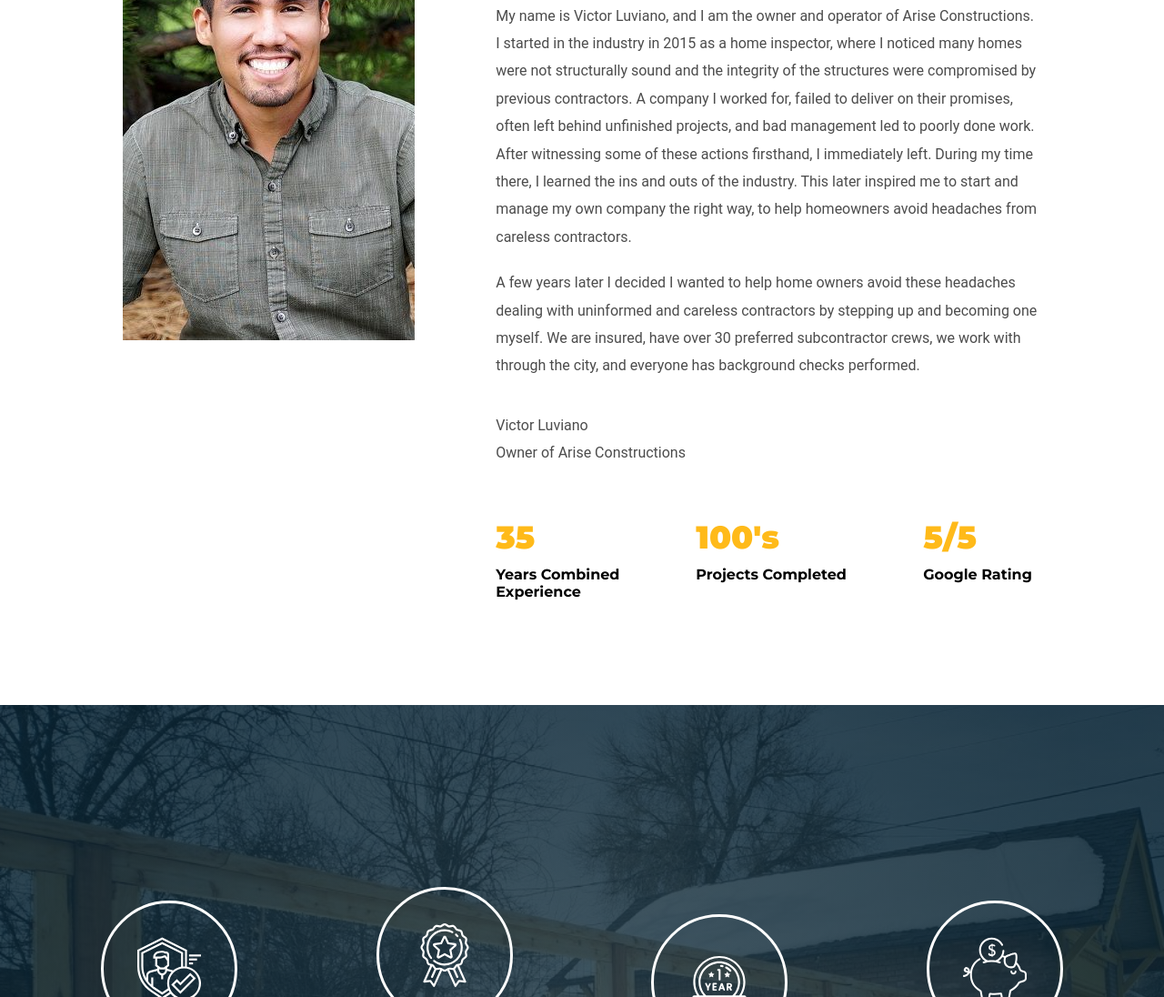
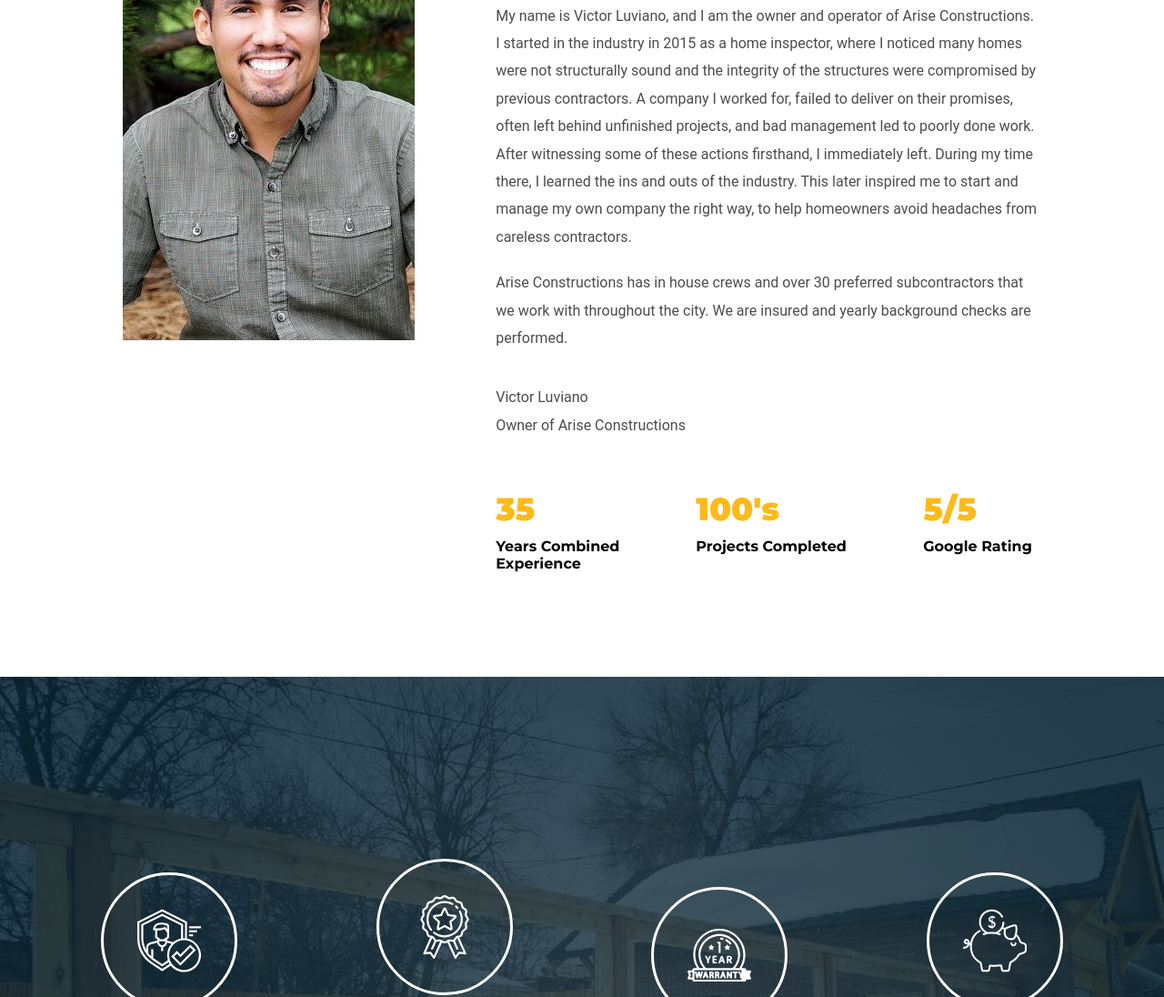
Before and after one commit to OakHarbor/Arise-Construction, a plain HTML site: page html/about.html in a window 1280 px wide. Shown: the part 826-1922 px from the top of the page at 91% size. Drawn offline with nearby package versions, Linux system fonts and the light colour scheme.

Commit message:
added new content

```diff
--- a/html/about.html
+++ b/html/about.html
@@ -111,9 +111,7 @@
                 <p class="first-p">My name is Victor Luviano, and I am the owner and operator of Arise Constructions. I started in the industry in 2015 as a home inspector, where I noticed many homes were not structurally sound and the integrity of the structures were compromised by previous contractors. A company I worked for, failed to deliver on their promises, often left behind unfinished projects, and bad management led to poorly done work. After witnessing some of these actions firsthand, I immediately left. During my time there, I learned the ins and outs of the industry. This later inspired me to start and manage my own company the right way, to help homeowners avoid headaches from careless contractors.
                 </p>
                 <p class="first-p">
-                    A few years later I decided I wanted to help home owners avoid these headaches
-                    dealing with uninformed and careless contractors by stepping up and becoming one myself. We are insured, have over 30 preferred subcontractor
-                    crews, we work with through the city, and everyone has background checks performed.
+                    Arise Constructions has in house crews and over 30 preferred subcontractors that we work with throughout the city. We are insured and yearly background checks are performed.
                 </p>
                 <p class="first-p"></p>
 
```
